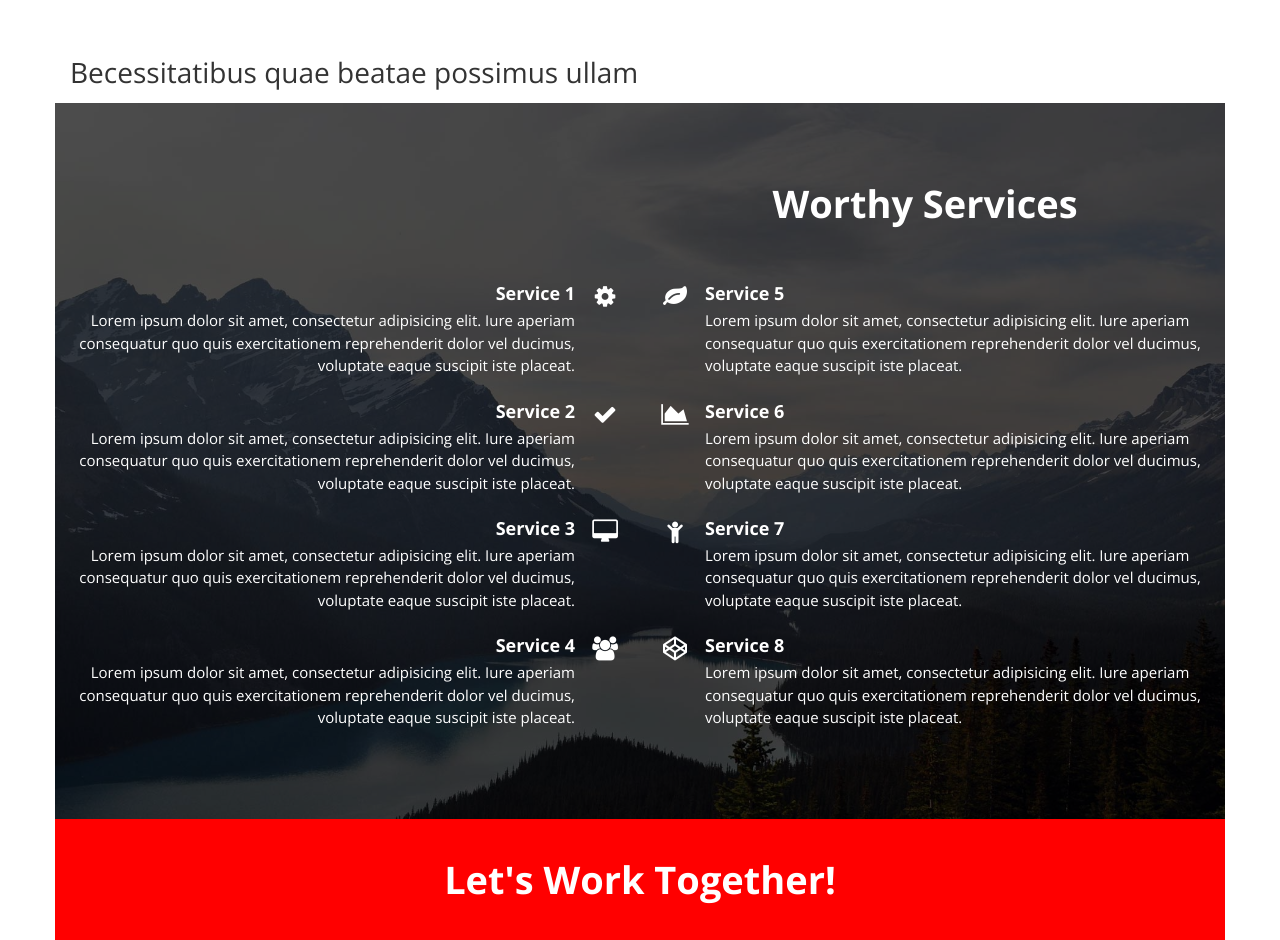
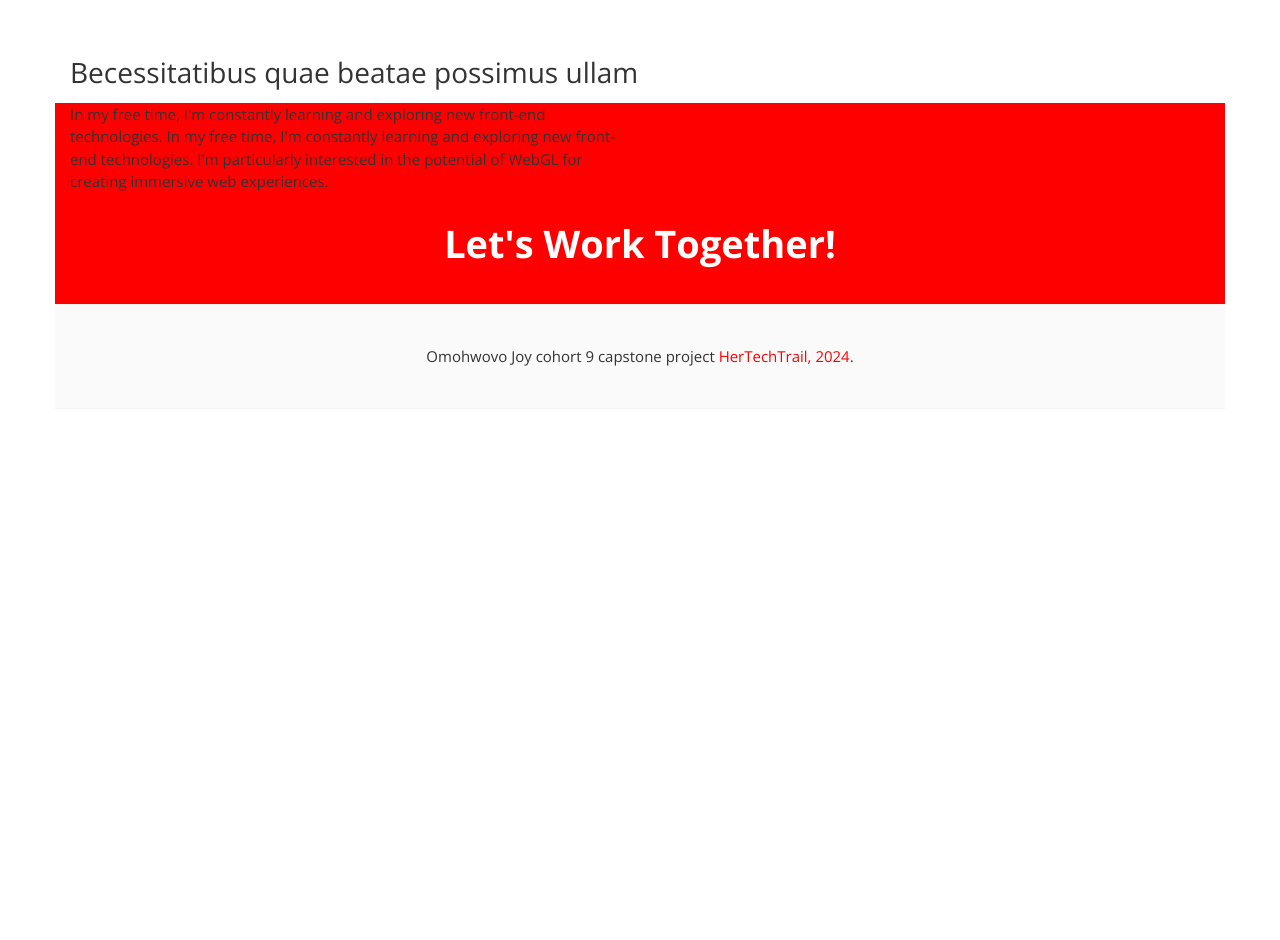
Before and after one commit to Joy-pearl2/Joy-s_portfolio, a plain HTML site: page about.html in a window 1280 px wide. Shown: the part 768-1708 px from the top of the page. After the commit the page ends 1257 px from the top, so only its background shows below. Drawn offline with nearby package versions, Linux system fonts and the light colour scheme.

Commit message:
maked modifications

```diff
--- a/about.html
+++ b/about.html
@@ -194,127 +194,6 @@
 
     <!-- section start -->
     <!-- ================ -->
-    <div class="section translucent-bg bg-image-1 blue">
-      <div class="container object-non-visible" data-animation-effect="fadeIn">
-        <h1 id="services" class="text-center title">Worthy Services</h1>
-        <div class="space"></div>
-        <div class="row">
-          <div class="col-sm-6">
-            <div class="media">
-              <div class="media-body text-right">
-                <h4 class="media-heading">Service 1</h4>
-                <p>
-                  Lorem ipsum dolor sit amet, consectetur adipisicing elit. Iure
-                  aperiam consequatur quo quis exercitationem reprehenderit
-                  dolor vel ducimus, voluptate eaque suscipit iste placeat.
-                </p>
-              </div>
-              <div class="media-right">
-                <i class="fa fa-cog"></i>
-              </div>
-            </div>
-            <div class="media">
-              <div class="media-body text-right">
-                <h4 class="media-heading">Service 2</h4>
-                <p>
-                  Lorem ipsum dolor sit amet, consectetur adipisicing elit. Iure
-                  aperiam consequatur quo quis exercitationem reprehenderit
-                  dolor vel ducimus, voluptate eaque suscipit iste placeat.
-                </p>
-              </div>
-              <div class="media-right">
-                <i class="fa fa-check"></i>
-              </div>
-            </div>
-            <div class="media">
-              <div class="media-body text-right">
-                <h4 class="media-heading">Service 3</h4>
-                <p>
-                  Lorem ipsum dolor sit amet, consectetur adipisicing elit. Iure
-                  aperiam consequatur quo quis exercitationem reprehenderit
-                  dolor vel ducimus, voluptate eaque suscipit iste placeat.
-                </p>
-              </div>
-              <div class="media-right">
-                <i class="fa fa-desktop"></i>
-              </div>
-            </div>
-            <div class="media">
-              <div class="media-body text-right">
-                <h4 class="media-heading">Service 4</h4>
-                <p>
-                  Lorem ipsum dolor sit amet, consectetur adipisicing elit. Iure
-                  aperiam consequatur quo quis exercitationem reprehenderit
-                  dolor vel ducimus, voluptate eaque suscipit iste placeat.
-                </p>
-              </div>
-              <div class="media-right">
-                <i class="fa fa-users"></i>
-              </div>
-            </div>
-          </div>
-          <div class="space visible-xs"></div>
-          <div class="col-sm-6">
-            <div class="media">
-              <div class="media-left">
-                <i class="fa fa-leaf"></i>
-              </div>
-              <div class="media-body">
-                <h4 class="media-heading">Service 5</h4>
-                <p>
-                  Lorem ipsum dolor sit amet, consectetur adipisicing elit. Iure
-                  aperiam consequatur quo quis exercitationem reprehenderit
-                  dolor vel ducimus, voluptate eaque suscipit iste placeat.
-                </p>
-              </div>
-            </div>
-            <div class="media">
-              <div class="media-left">
-                <i class="fa fa-area-chart"></i>
-              </div>
-              <div class="media-body">
-                <h4 class="media-heading">Service 6</h4>
-                <p>
-                  Lorem ipsum dolor sit amet, consectetur adipisicing elit. Iure
-                  aperiam consequatur quo quis exercitationem reprehenderit
-                  dolor vel ducimus, voluptate eaque suscipit iste placeat.
-                </p>
-              </div>
-            </div>
-            <div class="media">
-              <div class="media-left">
-                <i class="fa fa-child"></i>
-              </div>
-              <div class="media-body">
-                <h4 class="media-heading">Service 7</h4>
-                <p>
-                  Lorem ipsum dolor sit amet, consectetur adipisicing elit. Iure
-                  aperiam consequatur quo quis exercitationem reprehenderit
-                  dolor vel ducimus, voluptate eaque suscipit iste placeat.
-                </p>
-              </div>
-            </div>
-            <div class="media">
-              <div class="media-left">
-                <i class="fa fa-codepen"></i>
-              </div>
-              <div class="media-body">
-                <h4 class="media-heading">Service 8</h4>
-                <p>
-                  Lorem ipsum dolor sit amet, consectetur adipisicing elit. Iure
-                  aperiam consequatur quo quis exercitationem reprehenderit
-                  dolor vel ducimus, voluptate eaque suscipit iste placeat.
-                </p>
-              </div>
-            </div>
-          </div>
-        </div>
-      </div>
-    </div>
-    <!-- section end -->
-
-    <!-- section start -->
-    <!-- ================ -->
     <div class="default-bg space blue">
       <div class="container">
         <div class="row">
--- a/css/style.css
+++ b/css/style.css
@@ -239,6 +239,11 @@ blockquote {
   background: url("../images/bg-image-2.jpg") 50% 0px no-repeat;
 }
 
+/* button style */
+.banner-caption-1 {
+  display: flex;
+  justify-content: center;
+}
 /* Misc
 ----------------------------------------------------------------------------- */
 .object-non-visible {
```
Also changed, not shown: index.html (+13 -7 lines), 1 other file.
